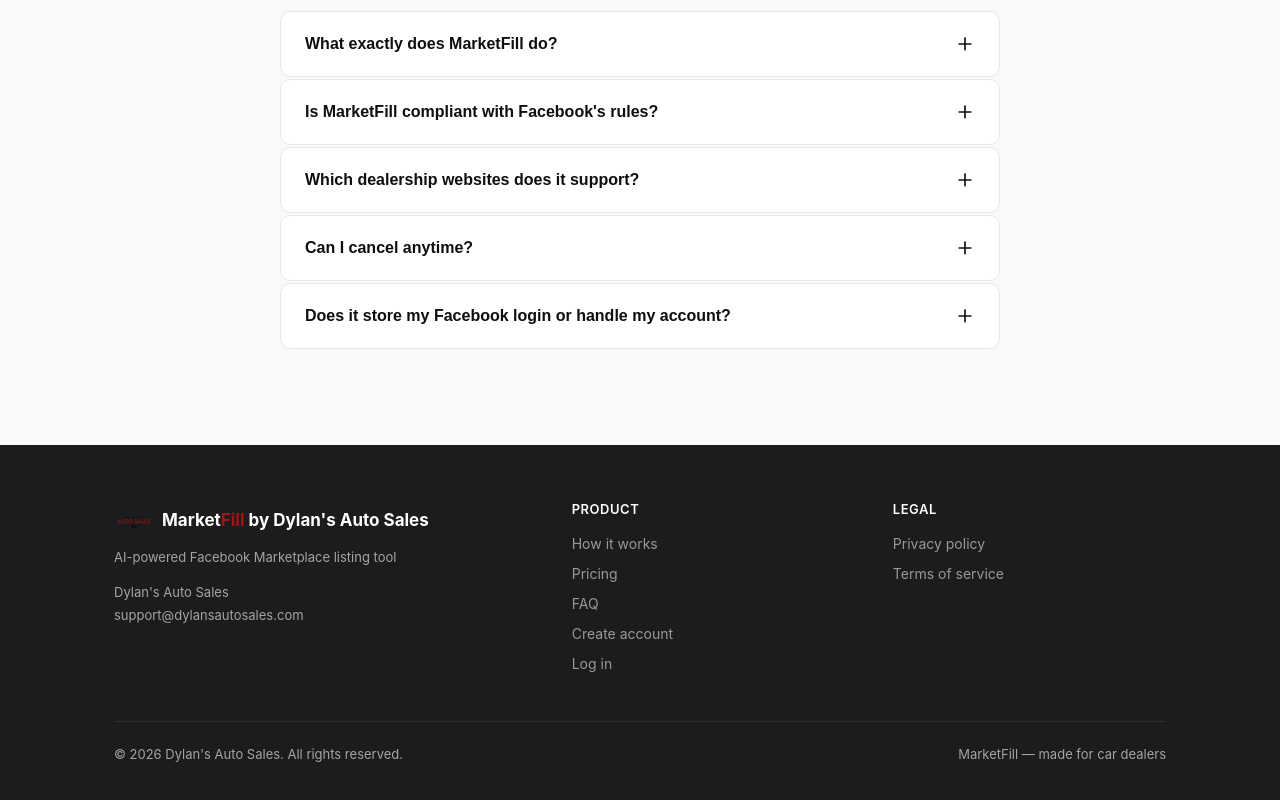
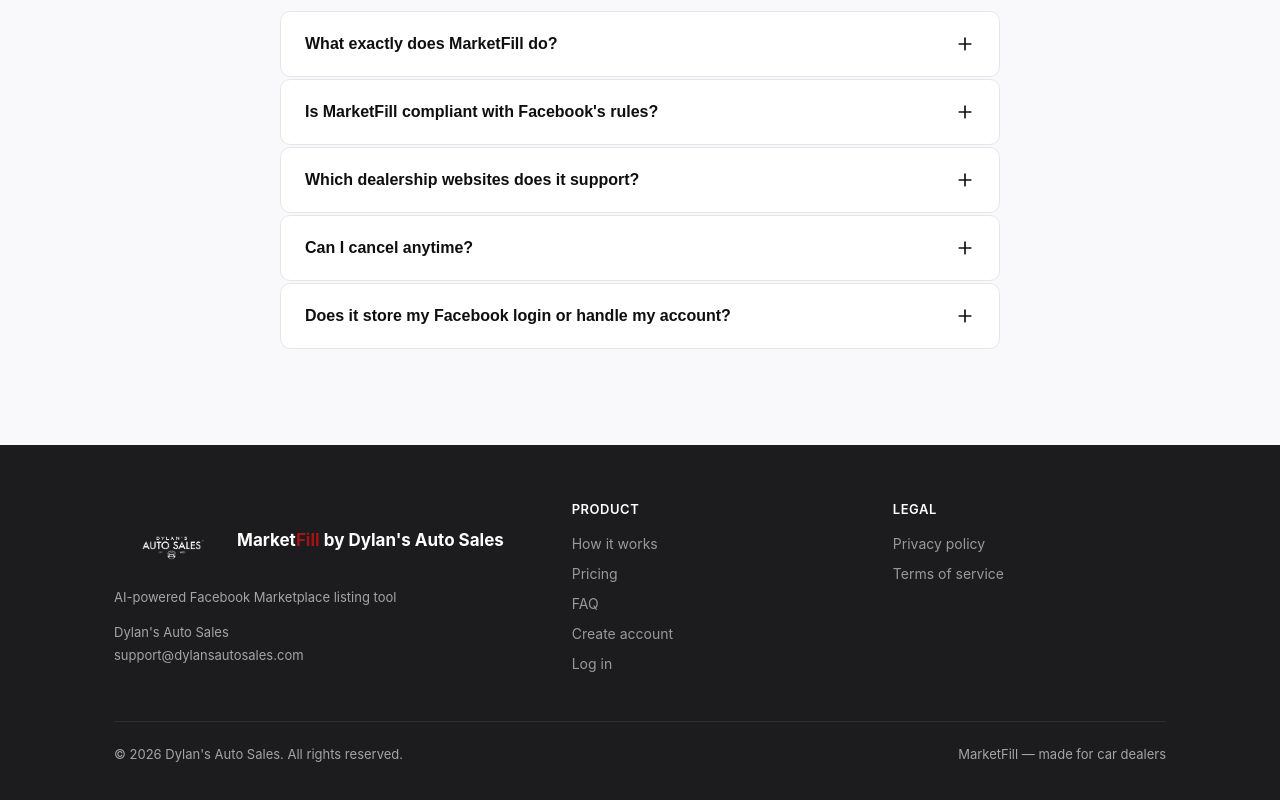
Before and after one commit to braikes1/dylansautosales_facebook_tool, a browser extension: page auto-bot/website/index.html in a window 1280 px wide. Shown: the part 4259-5059 px from the top of the page. Drawn offline with Linux system fonts and the light colour scheme.

Commit message:
fix: enlarge logo to 120px across all pages, all-white logo in dark footer, DAS_1.0_all_white.png added

```diff
--- a/auto-bot/website/index.html
+++ b/auto-bot/website/index.html
@@ -686,7 +686,7 @@
   <nav class="nav" id="nav" role="navigation" aria-label="Main">
     <div class="container nav-inner">
       <a class="nav-brand" href="index.html" aria-label="MarketFill home">
-        <img src="DAS_1.0.png" alt="Dylan's Auto Sales" style="height:56px;width:auto;border-radius:8px;vertical-align:middle;">
+        <img src="DAS_1.0.png" alt="Dylan's Auto Sales" style="height:120px;width:auto;border-radius:8px;vertical-align:middle;">
         <span class="nav-wordmark">Market<span style="color:var(--red)">Fill</span></span>
       </a>
       <div class="nav-actions" id="navActions">
@@ -1009,7 +1009,7 @@
     <div class="container">
       <div class="footer-inner">
         <div>
-          <div class="footer-brand-name"><img src="DAS_1.0.png" alt="Dylan's Auto Sales" style="height:40px;width:auto;vertical-align:middle;margin-right:8px;">Market<span style="color:#A41414">Fill</span> by Dylan's Auto Sales</div>
+          <div class="footer-brand-name"><img src="DAS_1.0_all_white.png" alt="Dylan's Auto Sales" style="height:80px;width:auto;vertical-align:middle;margin-right:8px;">Market<span style="color:#A41414">Fill</span> by Dylan's Auto Sales</div>
           <div class="footer-brand-sub">AI-powered Facebook Marketplace listing tool</div>
           <div class="footer-contact">
             <!-- LOGO SLOT — add img tag here when logo is available -->
```
Also changed, not shown: auto-bot/website/account.html (+1 -1 lines), auto-bot/website/cancel.html (+1 -1 lines), auto-bot/website/login.html (+1 -1 lines), auto-bot/website/privacy.html (+1 -1 lines), auto-bot/website/signup.html (+1 -1 lines), auto-bot/website/success.html (+1 -1 lines), auto-bot/website/DAS_1.0_all_white.png (added).
